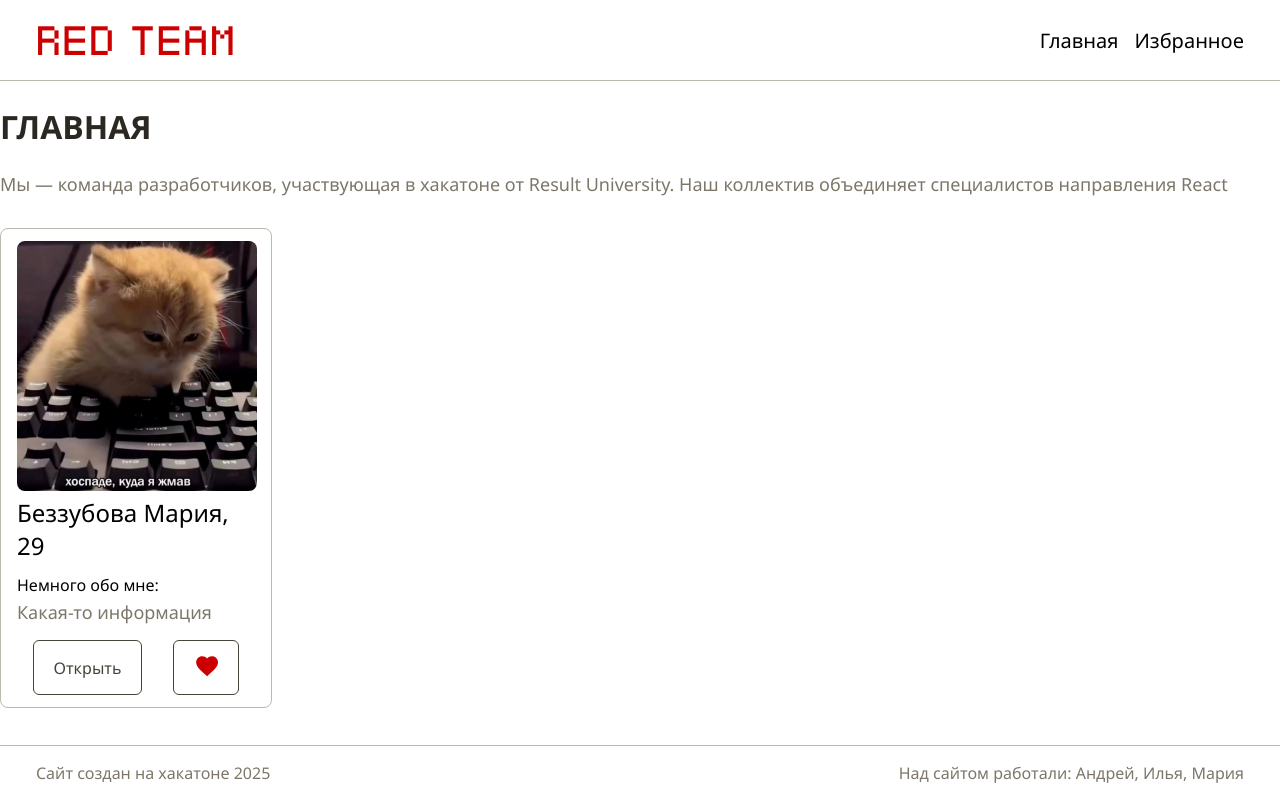
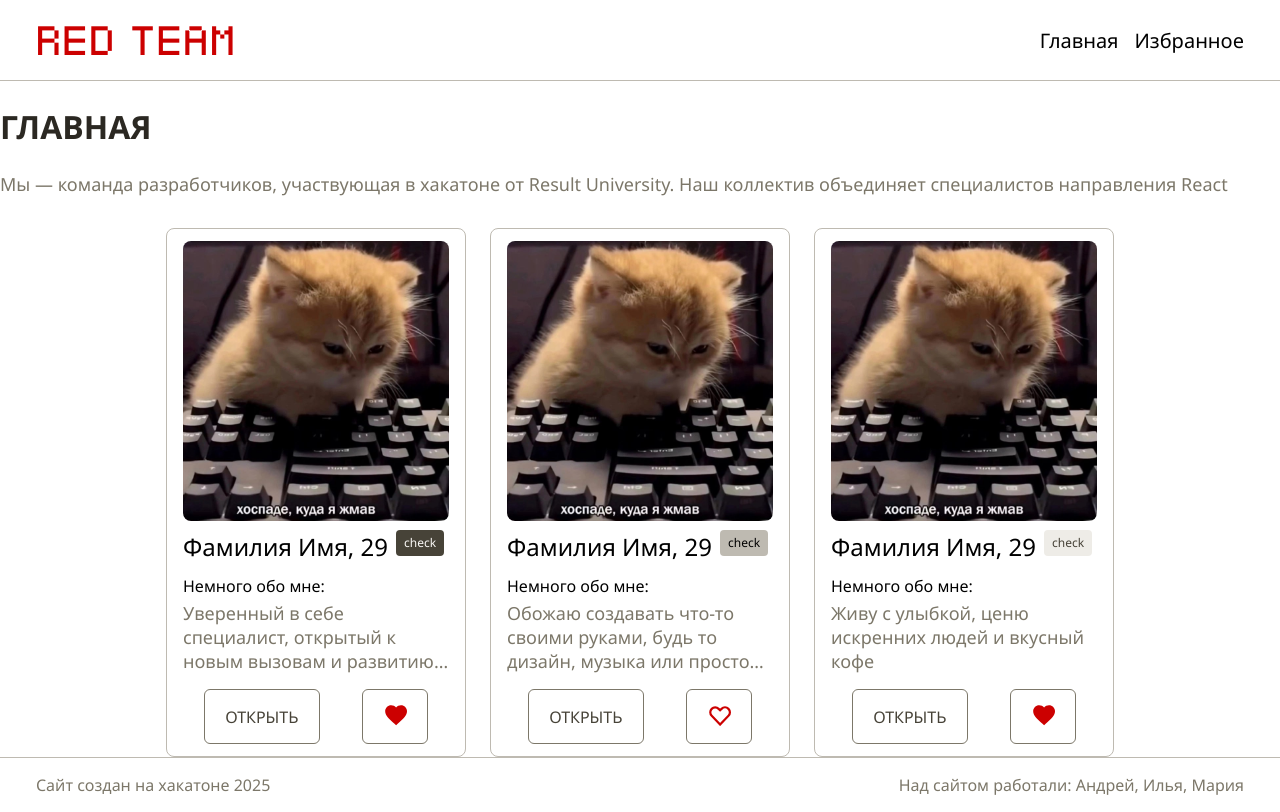
Before and after one commit to andissun1/hackathon-red-team, a React (Vite) app: page / in a window 1280 px wide. Built offline with nearby package versions, Linux system fonts and the light colour scheme.

Commit message:
поправили стили, добавила badge

```diff
--- a/src/Pages/Main/Main.jsx
+++ b/src/Pages/Main/Main.jsx
@@ -1,6 +1,7 @@
 import { Card } from "../../Shared/Card/Card";
 import { Text } from "../../Shared/Text/Text";
 import { Title } from "../../Shared/Title/Title";
+import style from "./main.module.css";
 
 export const Main = (props) => {
   return (
@@ -10,12 +11,35 @@ export const Main = (props) => {
         Мы — команда разработчиков, участвующая в хакатоне от Result University.
         Наш коллектив объединяет специалистов направления React
       </Text>
-      <Card
-        name="Мария"
-        surname="Беззубова"
-        age="29"
-        about="Какая-то информация"
-      />
+      <div className={style.cardsContainer}>
+        <Card
+          id="1"
+          name="Имя"
+          surname="Фамилия"
+          age="29"
+          about="Уверенный в себе специалист, открытый к новым вызовам и развитию. Всегда стремлюсь к качественному результату."
+          badge={{ color: "dark", text: "check" }}
+          favourite={true}
+        />
+        <Card
+          id="2"
+          name="Имя"
+          surname="Фамилия"
+          age="29"
+          about="Обожаю создавать что-то своими руками, будь то дизайн, музыка или просто уют вокруг себя."
+          badge={{ color: "medium", text: "check" }}
+          favourite={false}
+        />
+        <Card
+          id="3"
+          name="Имя"
+          surname="Фамилия"
+          age="29"
+          about="Живу с улыбкой, ценю искренних людей и вкусный кофе"
+          badge={{ color: "light", text: "check" }}
+          favourite={true}
+        />
+      </div>
     </>
   );
 };
--- /dev/null
+++ b/src/Pages/Main/main.module.css
@@ -0,0 +1,5 @@
+.cardsContainer {
+    display: flex;
+    justify-content: center;
+    gap: 24px;
+}
--- /dev/null
+++ b/src/Shared/Badge/Badge.jsx
@@ -0,0 +1,5 @@
+import style from "./badge.module.css";
+
+export const Badge = ({ color = "dark", text }) => {
+  return <span className={`${style.badge} ${style[color]}`}>{text}</span>;
+};
--- /dev/null
+++ b/src/Shared/Badge/badge.module.css
@@ -0,0 +1,22 @@
+.badge {
+    padding: 4px 8px;
+    font-size: 12px;
+    border-radius: 4px;
+    height: 26px;
+    margin-left: 8px;
+}
+
+.dark {
+    background: var(--main-80);
+    color: var(--main-10);
+}
+
+.medium {
+    background: var(--main-40);
+    color: var(--main-100);
+}
+
+.light {
+    background: var(--main-20);
+    color: var(--main-80);
+}
--- a/src/Shared/Button/Button.jsx
+++ b/src/Shared/Button/Button.jsx
@@ -1,7 +1,8 @@
 import style from "./button.module.css";
-export const Button = ({ children, rounded = "rounded" }) => {
+export const Button = ({ children, rounded = "rounded", onClick }) => {
   return (
     <button
+      onClick={onClick}
       className={`${style.button} ${style[rounded] ? style[rounded] : ""}`}
     >
       {children}
--- a/src/Shared/Button/button.module.css
+++ b/src/Shared/Button/button.module.css
@@ -3,10 +3,11 @@
     min-height: auto;
     font-size: 16px;
     background: white;
-    border: 1px solid var(--main-80);
+    border: 1px solid var(--main-60);
     cursor: pointer;
     color: var(--main-80);
     transition: all .75s;
+    font-weight: 500;
 }
 .rounded {
     border-radius: 6px;
--- a/src/Shared/Card/Card.jsx
+++ b/src/Shared/Card/Card.jsx
@@ -1,27 +1,40 @@
+import { Badge } from "../Badge/Badge";
 import { Button } from "../Button/Button";
 import HeartIcon from "../HeartIcon/HeartIcon";
 import { Text } from "../Text/Text";
 import style from "./card.module.css";
+import { useNavigate } from "react-router-dom";
 
 export const Card = ({
+  id,
   name,
   surname,
   age,
   photo = "./../../../public/default-photo.jpg",
   about,
+  favourite = false,
+  badge = null,
 }) => {
+  const navigate = useNavigate();
+  const openProfile = () => {
+    navigate(`/profile/${id}`);
+  };
+  const onToggleFavourite = () => {
+    console.log("favourite toggle");
+  };
   return (
     <div className={style.card}>
       <img className={style.img} src={photo} />
       <div className={style.name}>
-        {surname} {name}, {age}
+        {surname} {name}, {age}{" "}
+        {badge && <Badge color={badge.color} text={badge.text} />}
       </div>
       <div className={style.subtitle}>Немного обо мне:</div>
-      <Text>{about}</Text>
+      <Text limited={true}>{about}</Text>
       <div className={style.buttonContainer}>
-        <Button>Открыть</Button>
-        <Button>
-          <HeartIcon variant="filled" />
+        <Button onClick={openProfile}>ОТКРЫТЬ</Button>
+        <Button onClick={onToggleFavourite}>
+          <HeartIcon variant={favourite ? "filled" : "outline"} />
         </Button>
       </div>
     </div>
--- a/src/Shared/Card/card.module.css
+++ b/src/Shared/Card/card.module.css
@@ -1,12 +1,12 @@
 .img {
-    width: 240px;
+    width: 266px;
     border-radius: 8px;
-    height: 250px;
+    height: 280px;
     object-fit: cover;
 }
 
 .card {
-    width: 272px;
+    width: 300px;
     border: 1px solid var(--main-40);
     border-radius: 8px;
     padding: 12px 16px;
@@ -18,6 +18,8 @@
 
 .name {
     font-size: 24px;
+    display: flex;
+    padding-top: 4px;
 }
 
 .buttonContainer {
--- a/src/Shared/HeartIcon/HeartIcon.jsx
+++ b/src/Shared/HeartIcon/HeartIcon.jsx
@@ -16,8 +16,6 @@ export default function HeartIcon({ variant = "outline" }) {
       fill={isFilled ? color : "none"}
       stroke={isFilled ? "none" : color}
       strokeWidth={2}
-      strokeLinecap="round"
-      strokeLinejoin="round"
       xmlns="http://www.w3.org/2000/svg"
     >
       <path d={isFilled ? filledPath : outlinePath} />
--- a/src/Shared/Text/Text.jsx
+++ b/src/Shared/Text/Text.jsx
@@ -4,9 +4,14 @@ export const Text = ({
   children,
   bottomPadding = "small",
   textSize = "mediumText",
+  limited = false,
 }) => {
   return (
-    <div className={`${style.text} ${style[bottomPadding]} ${style[textSize]}`}>
+    <div
+      className={`${style.text} ${style[bottomPadding]} ${style[textSize]} ${
+        limited ? style["limited"] : ""
+      }`}
+    >
       {children}
     </div>
   );
--- a/src/Shared/Text/text.module.css
+++ b/src/Shared/Text/text.module.css
@@ -15,13 +15,21 @@
 }
 
 .small {
-    padding-bottom: 16px;
+    margin-bottom: 16px;
 }
 
 .medium {
-    padding-bottom: 24px;
+    margin-bottom: 24px;
 }
 
 .big {
-    padding-bottom: 32px
+    margin-bottom: 32px
 }
+
+.limited {
+    display: -webkit-box;
+    -webkit-line-clamp: 3;
+    -webkit-box-orient: vertical;
+    overflow: hidden;
+    text-overflow: ellipsis;
+}
```
